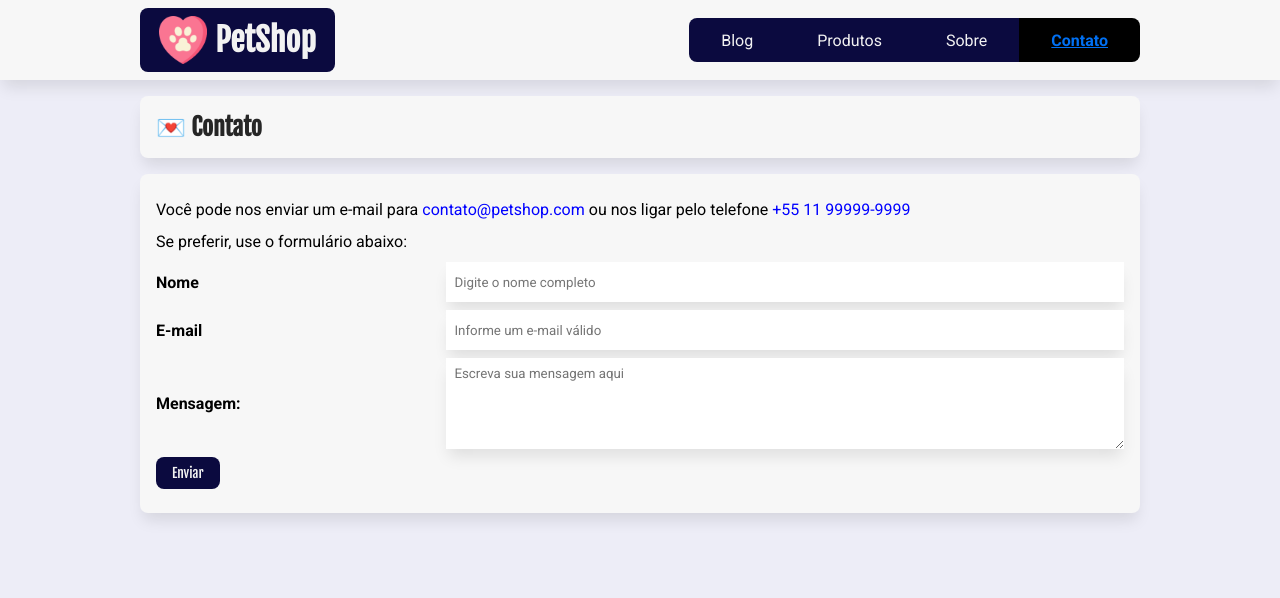
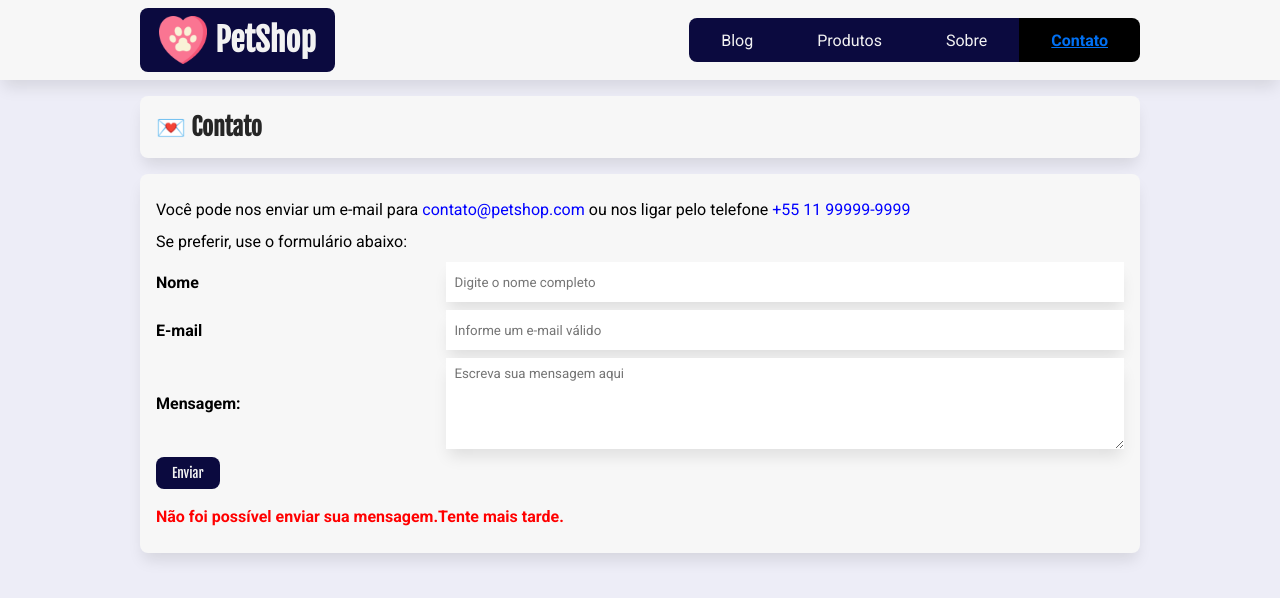
Before and after one commit to VanessaBaldin1/petshop, a Next.js app: page /contato in a window 1280 px wide. Both pictures are taken after typing "Sample", "name@example.com", "Sample" into the empty fields and a click on the button "Enviar". Shown: the top 598 px of the page. Built offline with nearby package versions, Linux system fonts and the light colour scheme; no server answers.

Commit message:
Atualiza readme branch 10

```diff
--- a/src/components/Formulario.tsx
+++ b/src/components/Formulario.tsx
@@ -3,7 +3,7 @@
 import { useState } from "react";
 import estilos from "./Formulario.module.css";
 import { enviarContato } from "@/lib/enviar-contato";
-import { useFormState, useFormStatus } from "react-dom";
+import { useFormStatus } from "react-dom";
 
 function BotaoEnviar() {
   const { pending } = useFormStatus();
@@ -28,7 +28,7 @@ export default function Formulario() {
 
     try {
       await enviarContato(dadosForm);
-      setMensagem("Mensagem enviado com sucesso!");
+      setMensagem("Mensagem enviada com sucesso!");
       setTipoMensagem("sucesso");
 
       //Reseta os campos dos formulário
@@ -47,6 +47,7 @@ export default function Formulario() {
       <div className={estilos.campo}>
         <label htmlFor="nome">Nome</label>
         <input
+          required
           type="text"
           name="nome"
           id="nome"
@@ -56,6 +57,7 @@ export default function Formulario() {
       <div className={estilos.campo}>
         <label htmlFor="email">E-mail</label>
         <input
+          required
           type="email"
           name="email"
           id="email"
@@ -65,6 +67,7 @@ export default function Formulario() {
       <div className={estilos.campo}>
         <label htmlFor="mensagem">Mensagem:</label>
         <textarea
+          required
           name="mensagem"
           id="mensagem"
           rows={5}
@@ -72,8 +75,14 @@ export default function Formulario() {
         ></textarea>
       </div>
       <div className={estilos.campo}>
+        {/* componente criado na mesma pagina no inicio */}
         <BotaoEnviar />
       </div>
+      {mensagem && (
+        <p className={`${estilos.mensagem} ${estilos[tipoMensagem]}`}>
+          {mensagem}
+        </p>
+      )}
     </form>
   );
 }
```
Also changed, not shown: 1 other file (tests, documents, lock files or other folders).
